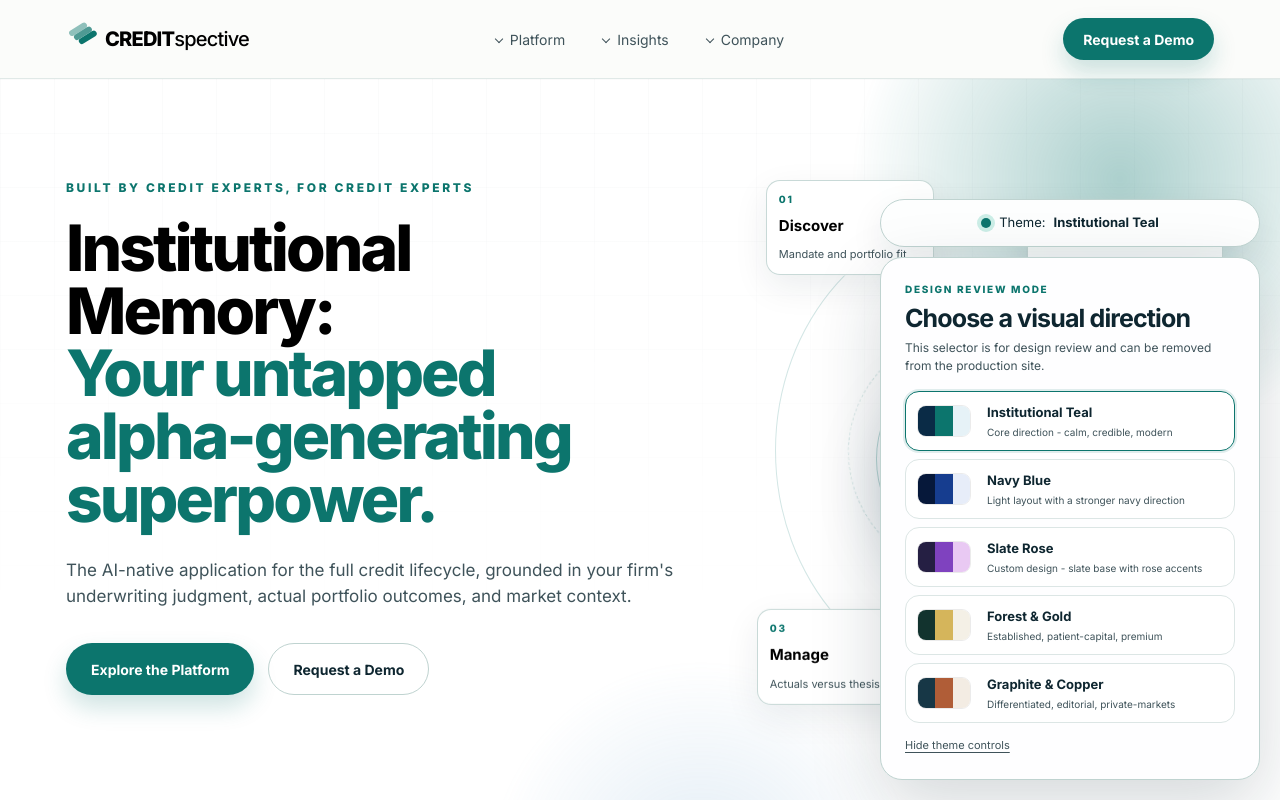
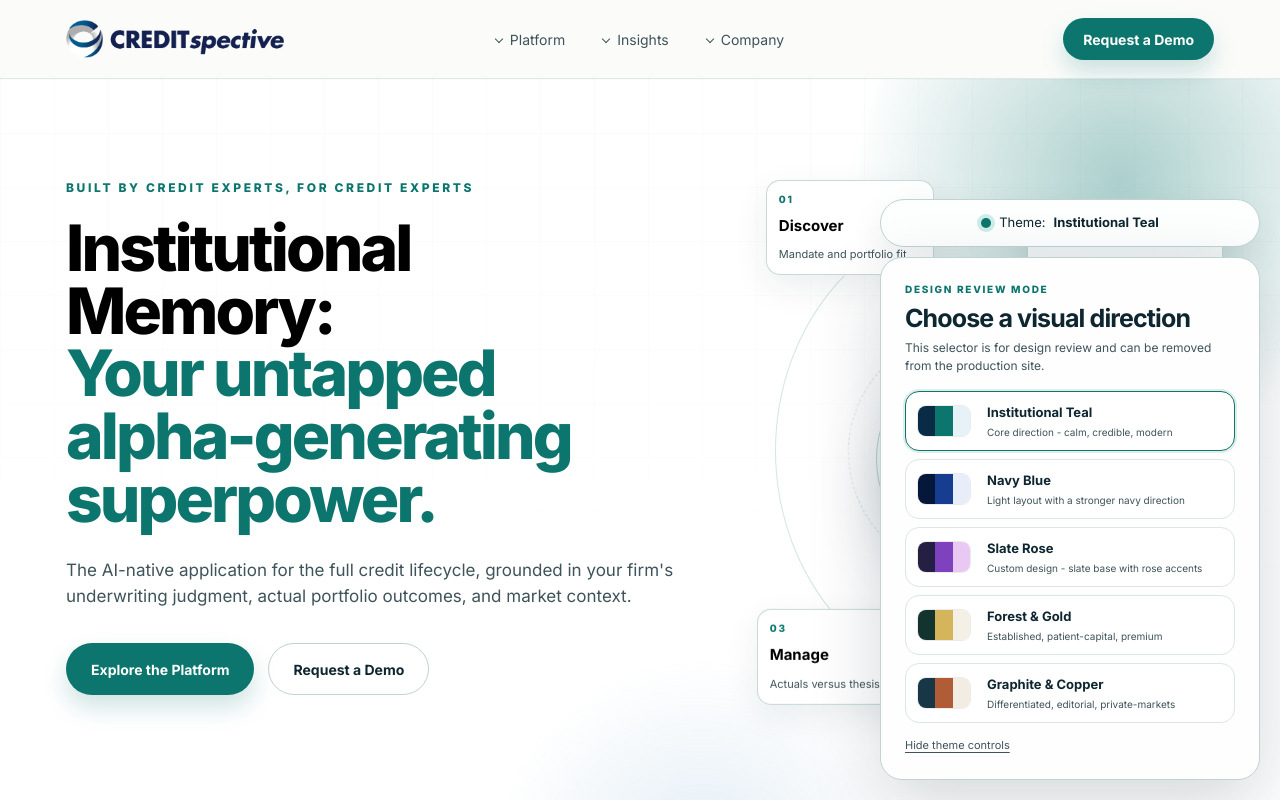
Before and after one commit to hayknurijanyan/creditspective-demo, a Next.js app: page / in a window 1280 px wide. Shown: the top 800 px of the page. Built offline with nearby package versions, Linux system fonts and the light colour scheme.

Commit message:
fix: logo

```diff
--- a/src/app/page.tsx
+++ b/src/app/page.tsx
@@ -43,14 +43,11 @@
       <header className="site-header">
         <div className="header-inner container">
           <a className="brand" href="#top" aria-label="CREDITspective home">
-            <span className="brand-mark" aria-hidden="true">
-              <span />
-              <span />
-              <span />
-            </span>
-            <span className="brand-word">
-              CREDIT<span>spective</span>
-            </span>
+            <img
+              className="brand-logo"
+              src="/images/logo/creditspective-logo.png"
+              alt="CREDITspective"
+            />
           </a>
 
           <nav className="primary-nav" aria-label="Primary navigation">
@@ -767,14 +764,11 @@
         <div className="footer-grid container">
           <div>
             <a className="brand footer-brand" href="#top">
-              <span className="brand-mark" aria-hidden="true">
-                <span />
-                <span />
-                <span />
-              </span>
-              <span className="brand-word">
-                CREDIT<span>spective</span>
-              </span>
+              <img
+                className="brand-logo"
+                src="/images/logo/creditspective-logo.png"
+                alt="CREDITspective"
+              />
             </a>
             <p>AI-native intelligence for institutional credit markets.</p>
             <small>Built in partnership with Global Economics Group.</small>
--- a/src/styles/template-theme.css
+++ b/src/styles/template-theme.css
@@ -465,6 +465,12 @@
   width: fit-content;
 }
 
+.brand-logo {
+  display: block;
+  width: auto;
+  height: 38px;
+}
+
 .brand-word {
   font-size: 20px;
   letter-spacing: -0.04em;
@@ -1854,8 +1860,8 @@
 .blog-body p {
   margin: 0;
   color: var(--ink-soft);
-  font-size: 13px;
-  line-height: 1.45;
+  font-size: 12px;
+  line-height: 1.4;
 }
 
 .team {
@@ -2058,6 +2064,10 @@
   color: var(--white);
 }
 
+.footer-brand .brand-logo {
+  height: 34px;
+}
+
 .footer-grid p {
   max-width: 330px;
   color: rgba(216, 229, 232, 0.68);
```
Also changed, not shown: public/images/logo/creditspective-logo.png (added).
